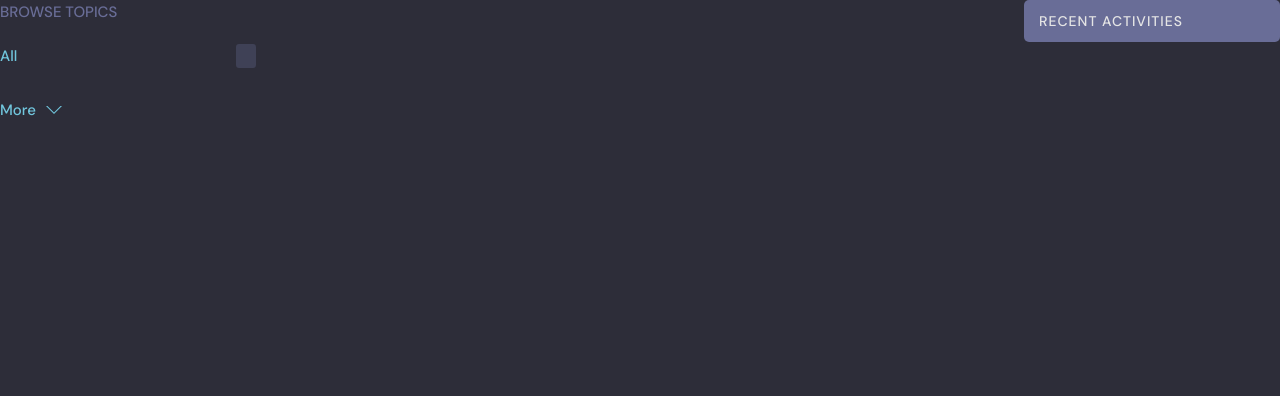
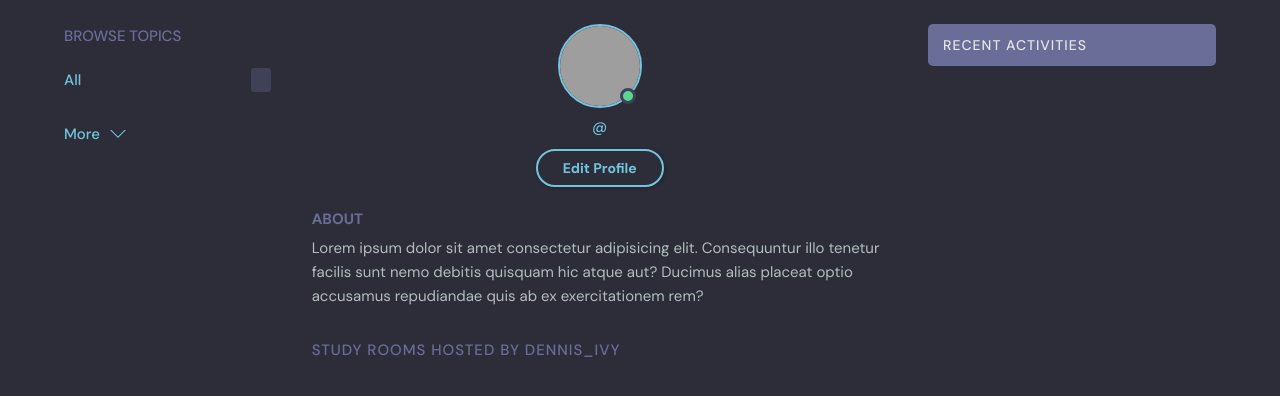
Before and after one commit to Ameen-K-Nejeeb/LearnLoop, a Django app: template app/templates/base/profile.html in a window 1280 px wide. Shown: the part 76-472 px from the top of the page. Run offline with Django 5.2, Linux system fonts and the light colour scheme; the template is opened without the code that fills it, so the values that code supplies are empty; grey boxes are pictures that could not be loaded.

Commit message:
added:  Edited the profile, profile name , (edited base component,feed component,etc)

```diff
--- a/app/templates/base/activity_component.html
+++ b/app/templates/base/activity_component.html
@@ -36,8 +36,7 @@
       </div>
       <div class="activities__boxContent">
         <p>
-          replied to post “<a href="{% url 'room' message.room.id %}">{{message.room}}</a
-          >”
+          replied to post “<a href="{% url 'room' message.room.id %}">{{message.room}}</a>”
         </p>
         <div class="activities__boxRoomContent">
           {{message.body}}
--- a/app/templates/base/home.html
+++ b/app/templates/base/home.html
@@ -1,4 +1,6 @@
-{% extends "main.html" %} {% block content %}
+{% extends "main.html" %}
+
+{% block content %}
 <main class="layout layout--3">
   <div class="container">
     <!-- Topics Start -->
--- a/app/templates/base/profile.html
+++ b/app/templates/base/profile.html
@@ -1,30 +1,49 @@
 {% extends "main.html" %}
 
 {% block content %}
+  <main class="profile-page layout layout--3">
+    <div class="container">
+      <!-- Topics Start -->
+      {% include "base/topics_component.html" %}
+      <!-- Topics End -->
 
+      <!-- Room List Start -->
+      <div class="roomList">
+        <div class="profile">
+          <div class="profile__avatar">
+            <div class="avatar avatar--large active">
+              <img src="https://randomuser.me/api/portraits/men/11.jpg" />
+            </div>
+          </div>
+          <div class="profile__info">
+            <h3>{{user.username}}</h3>
+            <p>@{{user.username}}</p>
+            <a href="edit-user.html" class="btn btn--main btn--pill">Edit Profile</a>
+          </div>
+          <div class="profile__about">
+            <h3>About</h3>
+            <p>
+              Lorem ipsum dolor sit amet consectetur adipisicing elit. Consequuntur illo tenetur
+              facilis sunt nemo debitis quisquam hic atque aut? Ducimus alias placeat optio
+              accusamus repudiandae quis ab ex exercitationem rem?
+            </p>
+          </div>
+        </div>
 
-<style>
-    .profile_container{
-        display: grid;
-        grid-template-columns: 1fr 3fr 1fr ;
-    }
-</style>
+        <div class="roomList__header">
+          <div>
+            <h2>Study Rooms Hosted by dennis_ivy</a>
+            </h2>
+          </div>
+        </div>
+        {% include "base/feed_component.html" %}
 
+      </div>
+      <!-- Room List End -->
 
-  <h1>{{user.username}}</h1>
-
-<div class="profile_container">
-    <div>
-        {% include "base/topics_component.html" %}
+      <!-- Activities Start -->
+      {% include "base/activity_component.html" %}
+      <!-- Activities End -->
     </div>
-
-    <div>
-        {% include "base/feed_component.html" %}
-    </div>
-
-    <div>
-        {% include "base/activity_component.html" %}
-    </div>
-</div>
-
+  </main>
 {% endblock content %}
--- a/templates/navbar.html
+++ b/templates/navbar.html
@@ -21,7 +21,7 @@
         <!-- Logged In -->
         {% if request.user.is_authenticated %}
         <div class="header__user">
-          <a href="profile.html">
+          <a href='profile.html'>
             <div class="avatar avatar--medium active">
               <img src="https://specials-images.forbesimg.com/imageserve/578521034bbe6f31cdfb27e3/416x416.jpg?background=000000&cropX1=0&cropX2=744&cropY1=180&cropY2=924" />
             </div>
```
Also changed, not shown: app/templates/base/profile_old.html (added, +30 -0 lines).
